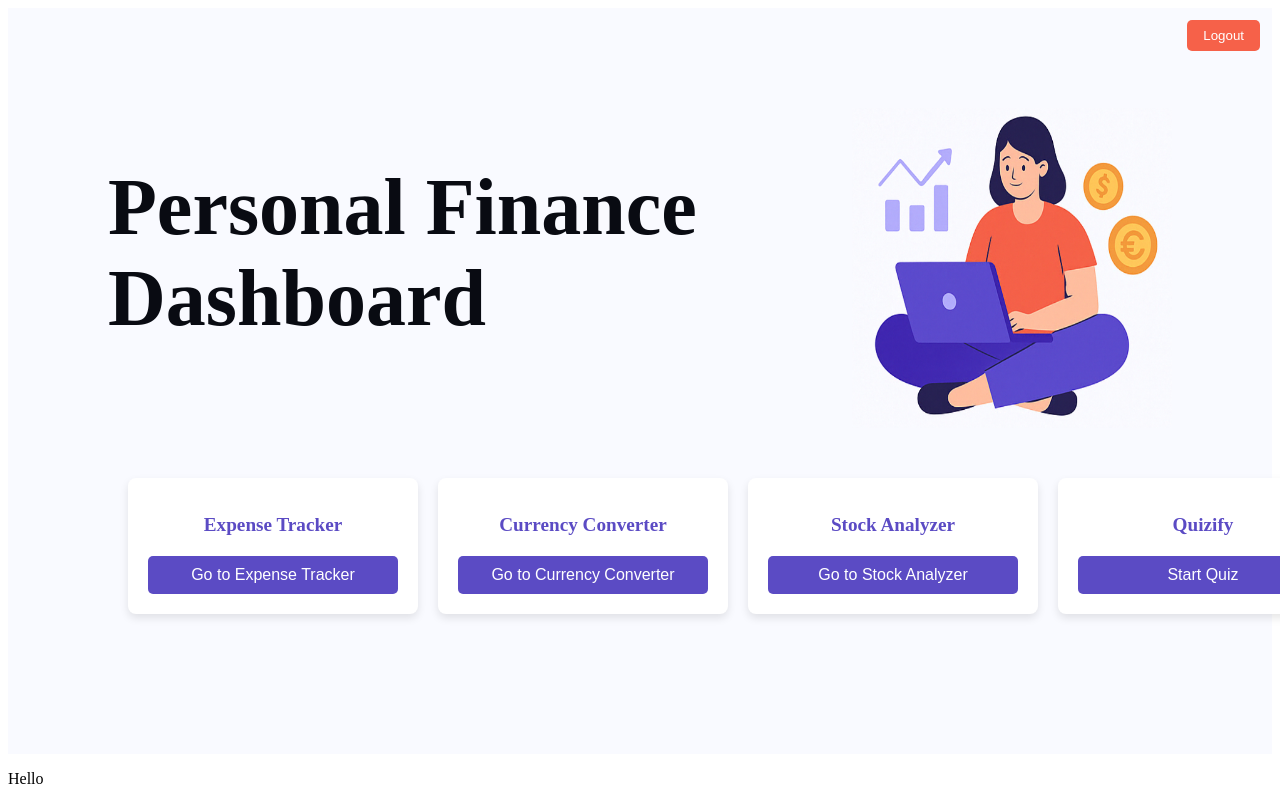
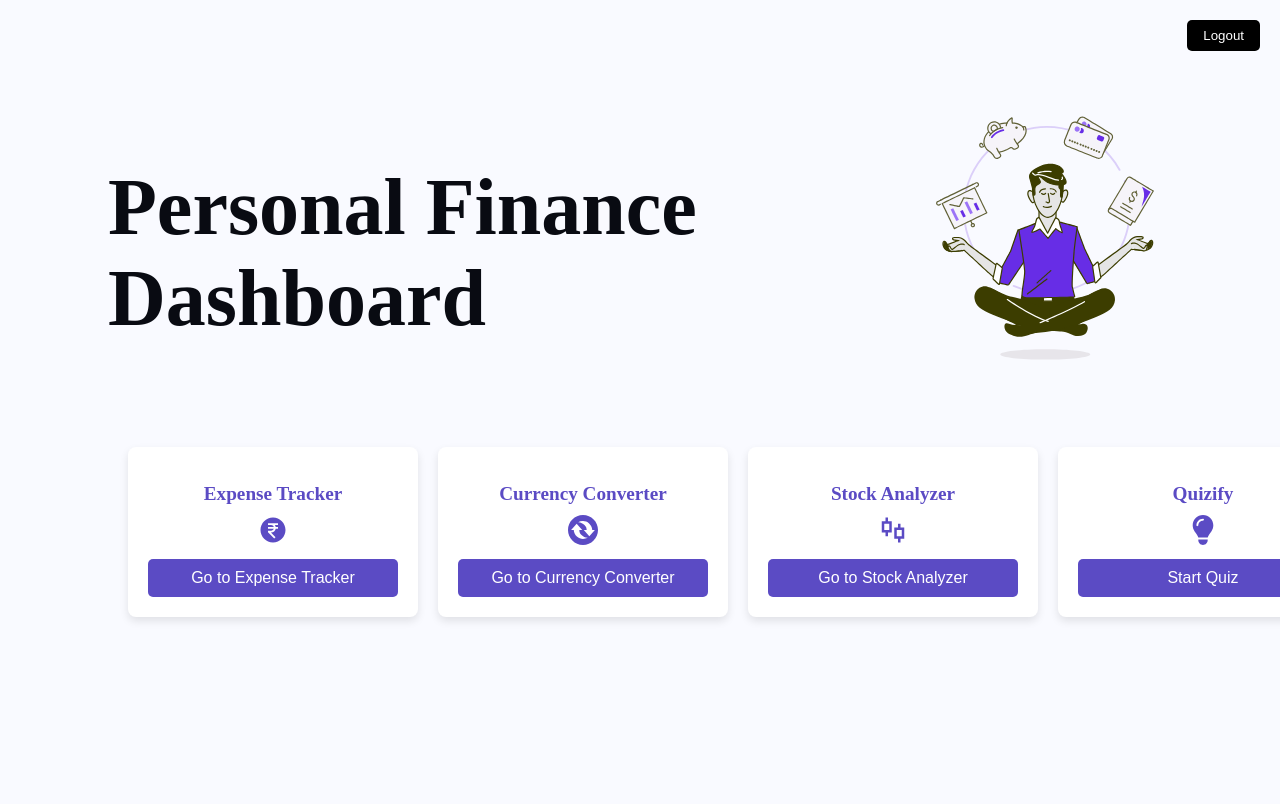
Before and after one commit to yashkandi9/ExpenseTracker, a React (Vite) app: page / in a window 1280 px wide. Both pictures are taken after a click on the button "Login". Shown: the top 804 px of the page. Built offline with nearby package versions, Linux system fonts and the light colour scheme.

Commit message:
landing push2

```diff
--- a/index.html
+++ b/index.html
@@ -6,9 +6,8 @@
     <meta name="viewport" content="width=device-width, initial-scale=1.0" />
     <title>Vite + React</title>
   </head>
-  <body>
+  <body style="background-color: #f9faff;">
     <div id="root"></div>
     <script type="module" src="/src/index.jsx"></script>
-    <p>Hello</p>
   </body>
 </html>
--- a/package.json
+++ b/package.json
@@ -12,6 +12,7 @@
   "dependencies": {
     "react": "^19.0.0",
     "react-dom": "^19.0.0",
+    "react-icons": "^5.5.0",
     "react-lottie": "^1.2.10"
   },
   "devDependencies": {
--- a/src/App.css
+++ b/src/App.css
@@ -4,11 +4,6 @@
   background-color: #f9faff; /* Light background color */
 }
 
-
-.dashboard .landing img {
-  width: 40vh;
-  height: 40vh;
-}
 
 .dashboard .landing{
   display: flex;
@@ -31,7 +26,7 @@
   margin-left: 10px;
   padding: 8px 16px;
   cursor: pointer;
-  background-color: #f66149; /* Red color */
+  background-color: #000000; /* Red color */
   color: #fff;
   border: none;
   border-radius: 5px;
--- a/src/pages/dashboard.jsx
+++ b/src/pages/dashboard.jsx
@@ -1,4 +1,14 @@
 import React, { useState } from 'react';
+import Lottie from "react-lottie"
+import animationData from '../assets/a.json';
+import { SiConvertio } from "react-icons/si";
+import { RiStockLine } from "react-icons/ri";
+import { RiMoneyRupeeCircleFill } from "react-icons/ri";
+import { FaLightbulb } from "react-icons/fa6";
+
+
+
+
 
 const Dashboard = () => {
   const [isLoggedIn, setIsLoggedIn] = useState(false);
@@ -7,13 +17,24 @@ const Dashboard = () => {
     setIsLoggedIn(!isLoggedIn);
   };
 
+  const defaultOptions = {
+    loop: true,
+    autoplay: true,
+    animationData: animationData,
+    rendererSettings: {
+      preserveAspectRatio: 'xMidYMid slice'
+    }
+  };
+
   return (
     <div className="dashboard">
 
         <div className='landing'>
 
             <h1>Personal Finance Dashboard</h1>
-            <img src="/dash.png" alt="Dashboard"/>
+            <div style={{ width: isLoggedIn ? "300px" : "400px" }}>
+              <Lottie options={defaultOptions} />
+            </div>
         </div>
 
       <header className="header">
@@ -34,22 +55,25 @@ const Dashboard = () => {
         {isLoggedIn ? (
           <>
 
-
             <div className="options">
               <div className="option">
                 <h2>Expense Tracker</h2>
+                <RiMoneyRupeeCircleFill size={30} color="#5b4bc4"/>
                 <button>Go to Expense Tracker</button>
               </div>
               <div className="option">
                 <h2>Currency Converter</h2>
+                <SiConvertio size={30} color="#5b4bc4"/>
                 <button>Go to Currency Converter</button>
               </div>
               <div className="option">
                 <h2>Stock Analyzer</h2>
+                <RiStockLine size={30} color="#5b4bc4" />
                 <button>Go to Stock Analyzer</button>
               </div>
               <div className="option">
                 <h2>Quizify</h2>
+                <FaLightbulb size={30} color="#5b4bc4"/>
                 <button>Start Quiz</button>
               </div>
             </div>
@@ -63,3 +87,9 @@ const Dashboard = () => {
 };
 
 export default Dashboard;
+
+
+
+
+// React Emoticons
+// Clerk (login sign up page)
```
Also changed, not shown: src/components/LottieAnimation.jsx (deleted, +0 -22 lines), src/assets/a.json (renamed from src/assets/Animation - 1745580787370.json), 1 other file (tests, documents, lock files or other folders).
